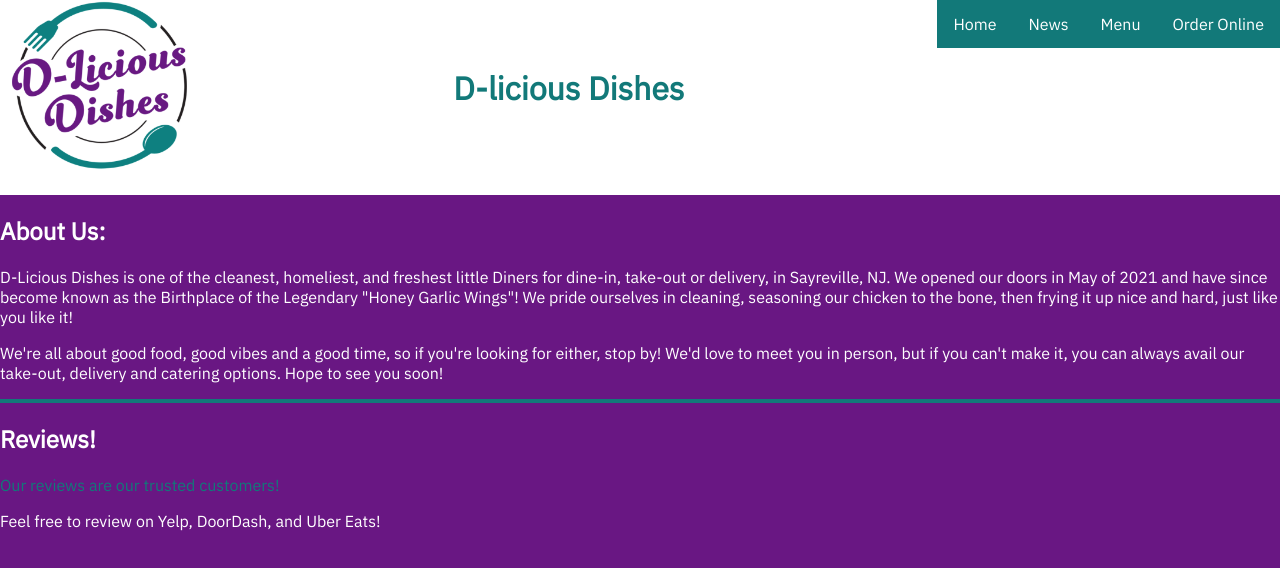
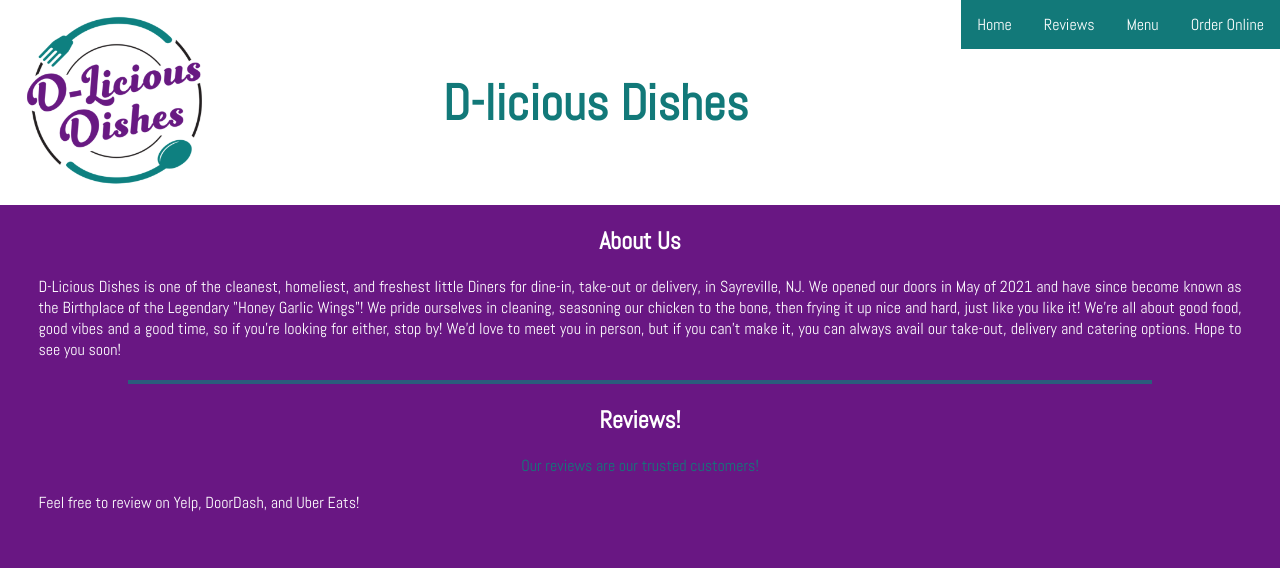
Before and after one commit to azhu9/Restaurant-Web-Site, a plain HTML site: page index.html in a window 1280 px wide. Drawn offline with Linux system fonts and the light colour scheme.

Commit message:
latest commit

```diff
--- a/index.html
+++ b/index.html
@@ -14,32 +14,33 @@
 
     <h1 id="title">D-licious Dishes</h1>
     <div class="navbar">
-      <a class="drop-item" href="#">Home</a>
-      <a class="drop-item" href="#">News</a>
+      <a class="drop-item" href="index.html">Home</a>
+      <a class="drop-item" href="#">Reviews</a>
       <a class="drop-item" href="menu.html">Menu</a>
       <div class="dropdown">
         <button class="drop-item dropbtn">Order Online
           <!-- <i class="fa fa-caret-down"></i> --></button>
         <div class="dropdown-content">
-          <a href="#">DoorDash</a>
-          <a href="#">UberEats</a>
-          <a href="#">ASAP</a>
+          <a href="https://www.doordash.com/store/d-licious-dishes-south-amboy-2558769/?utm_campaign=gpa"  target=”_blank”>DoorDash</a>
+          <a href="https://www.ubereats.com/store/d-licious-dishes/M0UUlVUxQTSVnShkCmT8-A?utm_campaign=place-action-link&utm_medium=organic&utm_source=google"  target=”_blank”>UberEats</a>
+          <a href="">ASAP</a>
+          <a href="https://postmates.com/store/d-licious-dishes/M0UUlVUxQTSVnShkCmT8-A?utm_campaign=place-action-link&utm_medium=organic&utm_source=google"  target=”_blank”>Postmates</a>
         </div>
       </div>
     </div>
     <!-- <img src="img/Transparent 200x175px Image.png"> -->
   </div>
 
-
+<center>
   <div>
-    <h2>About Us:</h2>
+    <h2>About Us</h2>
   </div>
   <div>
     <p id="description">
     <p>D-Licious Dishes is one of the cleanest, homeliest, and freshest little Diners for dine-in, take-out or delivery,
       in Sayreville, NJ. We opened our doors in May of 2021 and have since become known as the Birthplace of the
       Legendary "Honey Garlic Wings"! We pride ourselves in cleaning, seasoning our chicken to the bone, then frying it
-      up nice and hard, just like you like it! </p>
+      up nice and hard, just like you like it!
 
     We're all about good food, good vibes and a good time, so if you're looking for either, stop by!
     We'd love to meet you in person, but if you can't make it, you can always avail our take-out, delivery and catering
@@ -57,6 +58,7 @@
   <div>
     <p>Feel free to review on Yelp, DoorDash, and Uber Eats! </p>
   </div>
+  </center>
 </body>
 
 </html>
--- a/style.css
+++ b/style.css
@@ -1,4 +1,4 @@
-@import url('https://fonts.googleapis.com/css2?family=IBM+Plex+Sans&display=swap');
+@import url('https://fonts.googleapis.com/css2?family=Abel&display=swap');
 :root {
   --purple: #691783;
   --cyan: #127979;
@@ -12,7 +12,7 @@ body {
   margin: 0px;
   background-color: var(--purple);
   color: white;
-  font-family: 'IBM Plex Sans', sans-serif;
+  font-family: 'Abel', sans-serif;
   max-width: 100%;
   overflow-x: hidden;
 }
@@ -23,12 +23,17 @@ body {
   background-color: white;
   color: var(--cyan);
   margin: 0;
-  padding-bottom: 20px;
 }
 
 a{
    text-decoration: none;
    color: white;
+}
+
+hr{
+  width: 80%;
+  opacity: 70%;
+  margin: 20px;
 }
 
 #description{
@@ -38,15 +43,15 @@ a{
 
 #logo{
     display: block;
-    margin-left: 0px;
+    padding: 15px;
     float: left;
-
 }
 
 #title{
   display: relative;
   text-align: center;
   margin: auto;
+  font-size: 50px;
 }
 
 .button{
@@ -140,3 +145,9 @@ hr{
 .dropdown:hover .dropdown-content {
   display: block;
 }
+
+p {
+  margin-left: 3%;
+  margin-right: 3%;
+  text-align: justify;
+}
```
Also changed, not shown: menu.html (+1 -1 lines), img/ChcknTndrs.jpg (renamed from drive-download-20221215T191706Z-001/ChcknTndrs.jpg), img/WINGS PLATTER.jpg (renamed from drive-download-20221215T191706Z-001/IMG-6440 (1).jpg), 8 other files.
